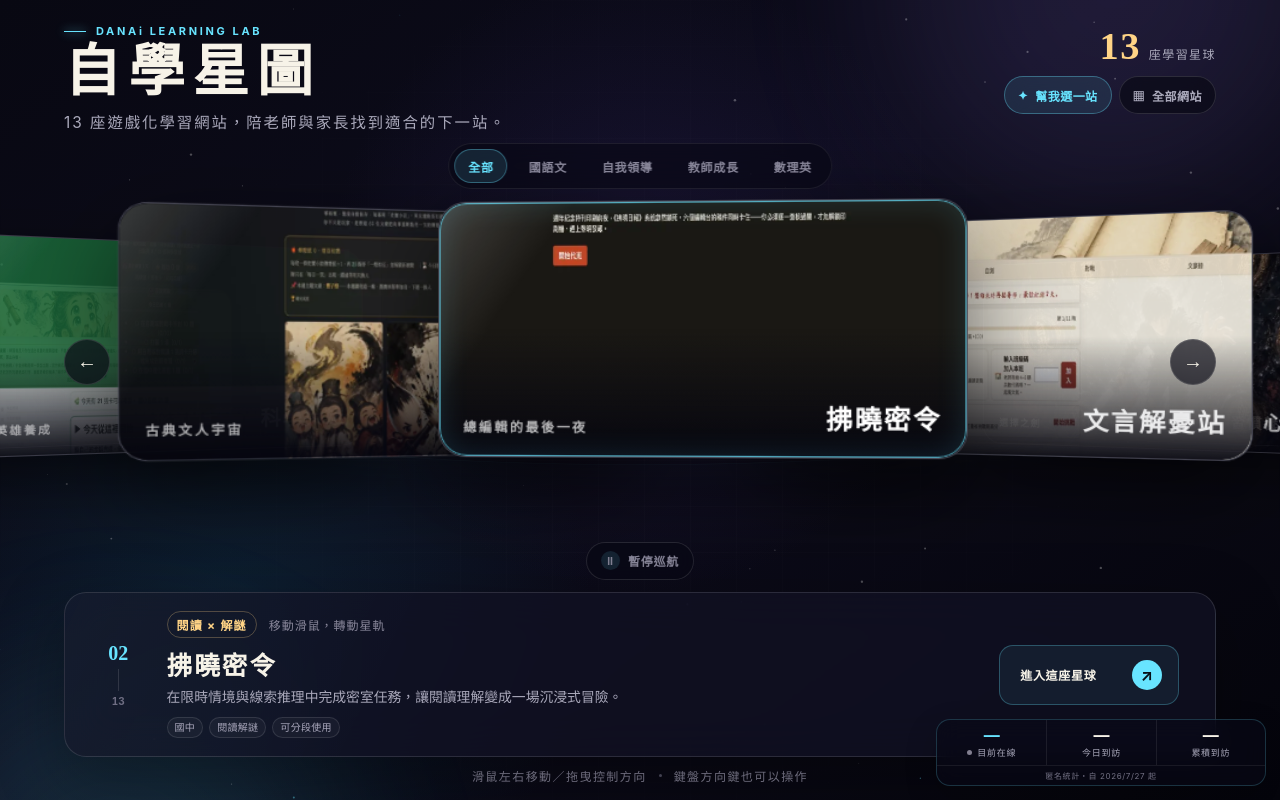
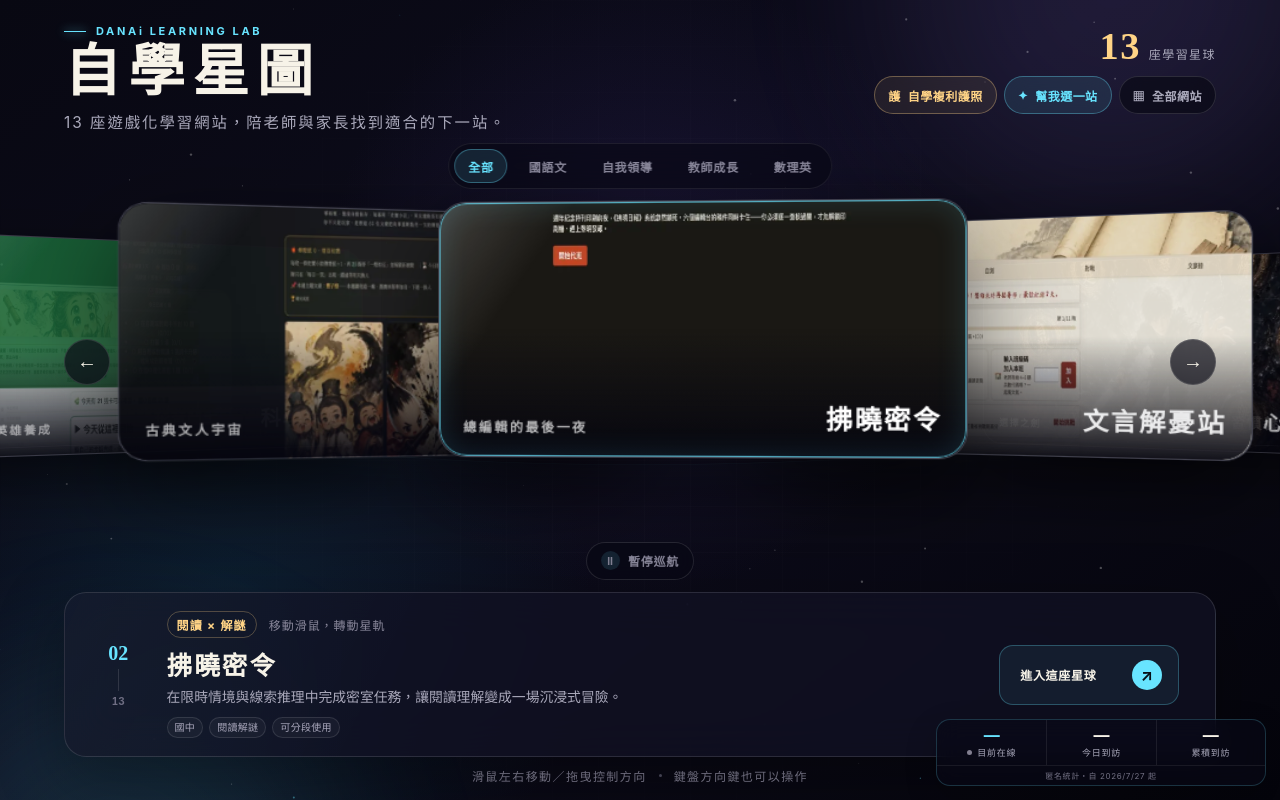
Before and after one commit to hk6429/self-learning-orbit, a website: page index.html in a window 1280 px wide. Drawn offline with Linux system fonts and the light colour scheme; no server answers.

Commit message:
feat: link to self-learning passport

```diff
--- a/index.html
+++ b/index.html
@@ -29,6 +29,17 @@
           </div>
           <div class="masthead-action-row">
             <div class="quick-actions" aria-label="快速工具">
+              <a
+                id="passport-link"
+                class="quick-action passport"
+                href="https://self-learning-passport.pages.dev/"
+                target="_blank"
+                rel="noopener noreferrer"
+                aria-label="前往自學複利護照"
+              >
+                <span aria-hidden="true">護</span>
+                <span class="quick-label">自學複利護照</span>
+              </a>
               <button id="guide-open" class="quick-action primary" type="button" aria-label="幫我選一站">
                 <span aria-hidden="true">✦</span>
                 <span class="quick-label">幫我選一站</span>
--- a/styles.css
+++ b/styles.css
@@ -254,8 +254,15 @@ h1 {
   font-size: 12px;
   font-weight: 700;
   letter-spacing: 0.04em;
+  text-decoration: none;
   cursor: pointer;
   backdrop-filter: blur(12px);
+}
+
+.quick-action.passport {
+  border-color: rgba(255, 212, 134, 0.34);
+  color: var(--gold);
+  background: rgba(255, 212, 134, 0.08);
 }
 
 .quick-action.primary {
@@ -1179,6 +1186,10 @@ h1 {
     content: "選站";
   }
 
+  #passport-link::after {
+    content: "護照";
+  }
+
   #overview-open::after {
     content: "總覽";
   }
```
Also changed, not shown: test/portal.test.mjs (+7 -0 lines), README.md.
